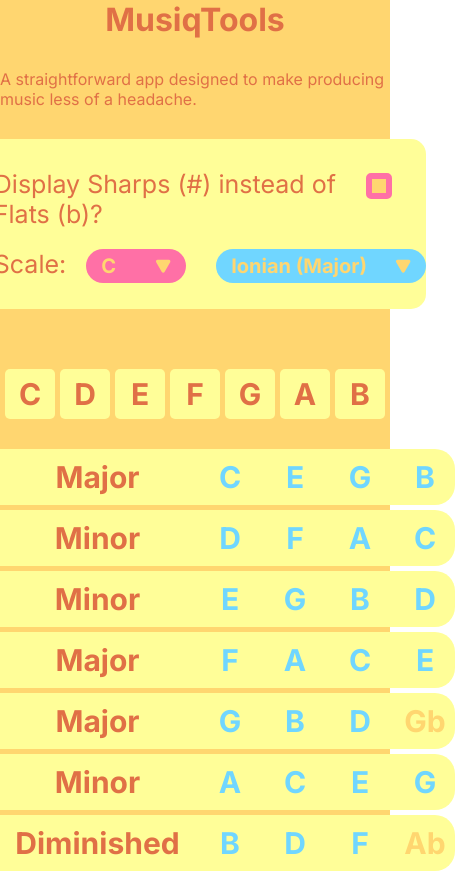
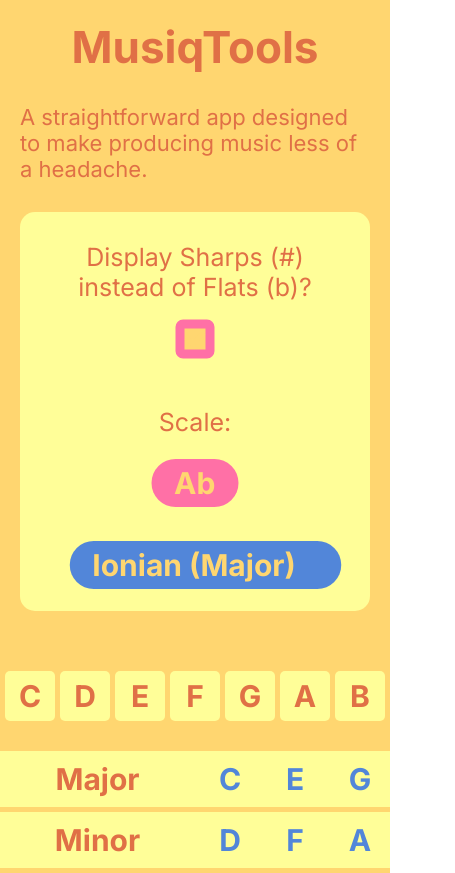
Before and after one commit to JoshSilveous/old-musiqtools, a React (Create React App) app: page / in a window 390 px wide. Shown: the top 873 px of the page, 455 px wide, since content can reach past the window. Built offline with nearby package versions, Linux system fonts and the light colour scheme.

Commit message:
added some CSS in JForm for mobile- still WIP

```diff
--- /dev/null
+++ b/src/App.css
@@ -0,0 +1,2 @@
+@import url('./App_Desktop.css');
+@import url('./App_Mobile.css') screen and (max-width: 768px);
--- a/src/App.tsx
+++ b/src/App.tsx
@@ -1,3 +1,4 @@
+import './App.css'
 import ScaleInfo from './components/ScaleInfo'
 import ScaleMenu from './components/ScaleMenu'
 import { ScaleContextConsumer } from './ScaleContext'
@@ -18,7 +19,7 @@
         background: '#FFD670',
         text: '#e07046',
         accent1: '#FF70A6',
-        accent2: '#70D6FF'
+        accent2: '#5286d9'
     }
     const [themeValues, setThemeValues] = useState<ThemeValuesType>(theme2)
     const lightenedThemeValues: ThemeValuesType = {
@@ -29,22 +30,14 @@
     }
 
 
-
     const theme: ThemeType = { themeValues, lightenedThemeValues, setThemeValues }
 
-    const appStyle: React.CSSProperties = {
-        color: themeValues.text,
-        backgroundColor: themeValues.background,
-        display: 'flex',
-        justifyContent: 'center',
-        alignItems: 'center',
-        flexDirection: 'column',
-        gap: '30px',
-        minHeight: '100vh'
-    }
 
     return (
-        <div style={appStyle}>
+        <div className="app" style={{
+            color: themeValues.text,
+            backgroundColor: themeValues.background
+        }}>
             <h1>MusiqTools</h1>
             <p>A straightforward app designed to make producing music less of a headache.</p>
             <ScaleContextConsumer>
@@ -63,4 +56,3 @@
 }
 
 export default App
-export var reference: string[]
--- /dev/null
+++ b/src/App_Desktop.css
@@ -0,0 +1,76 @@
+@import url('./App_Mobile.css') screen and (max-width: 600px);
+
+.app {
+    display: flex;
+    justify-content: center;
+    align-items: center;
+    flex-direction: column;
+    gap: 30px;
+    min-height: 100vh;
+    padding: 20px;
+    overflow: auto;
+    background-color: #FFD670;
+}
+
+    .scale-menu {
+        display: flex;
+        flex-direction: column;
+        justify-content: center;
+        align-items: center;
+        width: fit-content;
+        height: fit-content;
+        gap: 20px;
+        flex-wrap: wrap;
+
+    }
+        .scale-menu__row {
+            display: flex;
+            gap: 20px;
+            font-size: 25px;
+        }
+            .scale-menu__row__JCheckboxContainer {
+                margin: 4px;
+            }
+
+            .scale-menu__row__JSelectContainer-scale {
+                width: 70px;
+                height: fit-content;
+            }
+
+            .scale-menu__row__JSelectContainer-mode {
+                width: 180px;
+                margin-left: 20px;
+            }
+
+        .scale-info__scale {
+            display: flex;
+            flex-direction: row;
+            font-size: 30px;
+            gap: 5px;
+            margin-top: 30px;
+        }
+            .scale-info__scale__item {
+                width: 50px;
+                height: 50px;
+                display: flex;
+                justify-content: center;
+                align-items: center;
+                border-radius: 5px;
+                font-weight: 700;
+            }
+
+    /*scale-info*/
+        .scale-info__chord {
+            display: flex;
+            gap: 5px;
+            border-radius: 20px;
+        }
+            .scale-info__chord__item {
+                padding: 10px;
+                width: 40px;
+                display: flex;
+                align-items: center;
+                justify-content: center;
+                font-size: 30px;
+                font-weight: 700;
+            }
--- /dev/null
+++ b/src/App_Mobile.css
@@ -0,0 +1,40 @@
+.app {
+    background-color: #2c3f43;
+    font-size: 22px;
+}
+.scale-menu {
+    gap: 10px;
+}
+.scale-menu__row {
+    flex-direction: column;
+    align-items: center;
+    justify-items: flex-start;
+    min-height: fit-content;
+    text-align: center;
+}
+
+.scale-menu__row__JCheckboxContainer {
+    scale: 150%;
+    margin-bottom: 45px;
+}
+
+.scale-menu__row__JSelectContainer-scale {
+    display: flex;
+    justify-content: center;
+    z-index: 1;
+    margin-top: 10px;
+    text-align: left;
+    width: auto;
+    height: auto;
+    scale: 150%;
+}
+.scale-menu__row__JSelectContainer-mode {
+    display: flex;
+    justify-content: center;
+    margin-top: 30px;
+    text-align: left;
+    width: auto;
+    height: auto;
+    scale: 150%;
+
+}
--- a/src/ScaleContext.tsx
+++ b/src/ScaleContext.tsx
@@ -2,22 +2,16 @@
 import { ScaleContextProviderProps, ScaleContextProviderType, scaleSettingsType } from './Main_Types'
 
 
-
 const { Provider, Consumer } = React.createContext<ScaleContextProviderType>({} as ScaleContextProviderType)
-
-
-
 
 function ScaleContextProvider({ children }: ScaleContextProviderProps): JSX.Element {
 
     const scaleDefaultSettings: scaleSettingsType = { scale: 4, mode: 0, isSharp: false }
-
     const [scaleSettings, setScaleSettings] = React.useState(scaleDefaultSettings)
 
     const scaleLetOptions = scaleSettings.isSharp ?
         ['G#', 'A', 'A#', 'B', 'C', 'C#', 'D', 'D#', 'E', 'F', 'F#', 'G'] :
         ['Ab', 'A', 'Bb', 'B', 'C', 'Db', 'D', 'Eb', 'E', 'F', 'Gb', 'G']
-
     const scaleModeOptions =
         ['Ionian (Major)', 'Dorian', 'Phrygian', 'Lydian', 'Mixolydian', 'Aeolian (Minor)', 'Locrian']
 
--- a/src/components/ScaleInfoComponents/ScaleInfoChords.tsx
+++ b/src/components/ScaleInfoComponents/ScaleInfoChords.tsx
@@ -2,14 +2,6 @@
 import { generateMajor7Chord, generateMinor7Chord, generateDiminishedChord, toRomanNumeral } from "./ScaleInfoChords_Functions"
 
 function ScaleInfoChords({ context, theme }: ScaleContextPropsType & ScaleThemePropsType) {
-
-    let CMaj = generateMajor7Chord(4).map(item => context.scaleLetOptions[item])
-    let AMin = generateMinor7Chord(1).map(item => context.scaleLetOptions[item])
-    let BDim = generateDiminishedChord(3).map(item => context.scaleLetOptions[item])
-
-    console.log('Major: ', CMaj)
-    console.log('Minor: ', AMin)
-    console.log('Diminished: ', BDim)
 
     let modeFormula: number[] = []
     /*      0 = Major
@@ -42,41 +34,36 @@
                 break
         }
 
-        const chordIndividualStyle: React.CSSProperties = {
-            padding: '10px',
-            width: '40px',
-            display: 'flex',
-            alignItems: 'center',
-            justifyContent: 'center',
-            fontSize: '30px',
-            fontWeight: '700'
-        }
-
         let currentChordRoman: string = toRomanNumeral(index + 1)
         if (item !== 0) { currentChordRoman = currentChordRoman.toLowerCase() }
         if (item === 2) { currentChordRoman = currentChordRoman + '°' }
         return (
-            <div style={{
-                display: 'flex',
-                gap: '5px',
-                backgroundColor: theme.lightenedThemeValues.background,
-                borderRadius: '20px'
-
-            }}>
-                <div style={chordIndividualStyle}>
+            <div
+                className='scale-info__chord'
+                style={{
+                    backgroundColor: theme.lightenedThemeValues.background,
+                }}
+            >
+                <div className='scale-info__chord__item'>
                     {currentChordRoman}
                 </div>
-                <div style={{ ...chordIndividualStyle, width: '175px' }}>
+                <div
+                    className='scale-info__chord__item'
+                    style={{ width: '175px' }}
+                >
                     {chordType}
                 </div>
 
                 {/* Maps over each item in the chord */}
-                {chord.map(item => {
+                {chord.map((item, index) => {
                     return (
-                        <div style={{
-                            ...chordIndividualStyle,
-                            color: context.scaleNum.includes(item) ? theme.themeValues.accent2 : theme.themeValues.background
-                        }}>
+                        <div
+                            className='scale-info__chord__item'
+                            style={{
+                                color: context.scaleNum.includes(item) ? theme.themeValues.accent2 : theme.themeValues.background
+                            }}
+                            key={index}
+                        >
                             {context.scaleLetOptions[item]}
                         </div>)
                 })}
--- a/src/components/ScaleInfoComponents/ScaleInfoScale.tsx
+++ b/src/components/ScaleInfoComponents/ScaleInfoScale.tsx
@@ -2,28 +2,21 @@
 
 function ScaleInfoScale({ context, theme }: ScaleContextPropsType & ScaleThemePropsType) {
 
-    const scaleLetIndividualContainer: React.CSSProperties = {
-        backgroundColor: theme.lightenedThemeValues.background,
-        width: '50px',
-        height: '50px',
-        display: 'flex',
-        justifyContent: 'center',
-        alignItems: 'center',
-        borderRadius: '5px',
-        color: theme.themeValues.text,
-        fontWeight: '700'
-    }
     const scaleLetDisplay = context.scaleLet.map((item, index) => {
-        return (<div style={scaleLetIndividualContainer} key={index}>{item}</div>)
+        return (
+            <div
+                className='scale-info__scale__item'
+                style={{
+                    backgroundColor: theme.lightenedThemeValues.background,
+                    color: theme.themeValues.text
+                }}
+                key={index}
+            >
+                {item}
+            </div>)
     })
     return (
-        <div style={{
-            display: 'flex',
-            flexDirection: 'row',
-            fontSize: '30px',
-            gap: '5px',
-            marginTop: '30px'
-        }}>
+        <div className='scale-info__scale'>
             {scaleLetDisplay}
         </div>
     )
--- a/src/components/ScaleMenu.tsx
+++ b/src/components/ScaleMenu.tsx
@@ -12,24 +12,17 @@
         })
     }
 
-    const scaleMenuSingleStyle: React.CSSProperties = {
-        display: 'flex',
-        gap: '20px',
-        fontSize: '25px'
-    }
-    const scaleMenuAllStyle: React.CSSProperties = {
-        display: 'flex',
-        flexDirection: 'column',
-        justifyContent: 'center',
-        alignItems: 'center',
-        gap: '20px'
-    }
+    return (
+        <div className='scale-menu'>
+            <div className='scale-menu__row'>
+                Display Sharps (#) instead of Flats (b)?
+                {//Temporary
+                }
 
-    return (
-        <div style={scaleMenuAllStyle}>
-            <div style={scaleMenuSingleStyle}>
-                Display Sharps (#) instead of Flats (b)?
-                <div style={{ margin: '4px' }}>
+
+
+
+                <div className='scale-menu__row__JCheckboxContainer'>
                     <JCheckbox
                         defaultState={false}
                         primaryColor={theme.themeValues.accent1}
@@ -38,11 +31,9 @@
                     />
                 </div>
             </div>
-            <div style={scaleMenuSingleStyle}>
+            <div className='scale-menu__row'>
                 Scale:
-                <div style={{
-                    width: '70px'
-                }}>
+                <div className="scale-menu__row__JSelectContainer-scale">
                     <JSelect
                         options={context.scaleLetOptions}
                         defaultIndex={4}
@@ -52,8 +43,7 @@
                         returnFunction={(value: number) => updateScaleContext('scale', value)}
                     />
                 </div>
-                <div style={{ width: '20px' }}></div>
-                <div style={{ width: '180px' }}>
+                <div className="scale-menu__row__JSelectContainer-mode">
                     <JSelect
                         options={context.scaleModeOptions}
                         defaultIndex={0}
--- /dev/null
+++ b/src/libraries/JForm.css
@@ -0,0 +1,45 @@
+.JForm__buttonstyle {
+    display: flex;
+    align-items: center;
+    justify-content: flex-start;
+    white-space: nowrap;
+}
+
+.JForm__menustyle {
+    height: min-content;
+    font-weight: 700;
+    font-size: 20px;
+    padding: 5px 15px;
+    border-radius: 18px;
+    transition: background-color 0.2s ease, max-height 0.5s ease;
+    cursor: pointer;
+    overflow: hidden;
+    user-select: none;
+    position: absolute;
+    border: none;
+    appearance: none;
+
+}
+
+.JForm-mobile {
+    display: none;
+}
+.JForm-desktop {
+    display: block;
+}
+
+@media screen and (max-width: 768px) {
+    .JForm__menustyle {
+        position: relative;
+        top: 0;
+        left: 0;
+        right: 0;
+        bottom: 0;
+    }
+    .JForm-mobile {
+        display: block;
+    }
+    .JForm-desktop {
+        display: none;
+    }
+}
--- a/src/libraries/JForm.tsx
+++ b/src/libraries/JForm.tsx
@@ -1,4 +1,5 @@
 import React from 'react'
+import './JForm.css'
 import { ReactComponent as DropDownArrow } from '../assets/DropDownArrow.svg'
 import { ReactComponent as CheckmarkActive } from '../assets/checkbox_active.svg'
 import { JCheckboxProps, JSelectProps } from './Libraries_Types'
@@ -28,27 +29,11 @@
 
 
     // Styles
-    const buttonstyle: React.CSSProperties = {
-        display: 'flex',
-        alignItems: 'center',
-        justifyContent: 'flex-start',
-        width: width,
-        whiteSpace: 'nowrap'
-    }
+
     const menustyle: React.CSSProperties = {
         backgroundColor: hoverState, //primaryColor
         color: textColor,
-        height: 'min-content',
-        fontWeight: '700',
-        fontSize: '20px',
-        padding: '5px 15px',
-        borderRadius: '18px',
-        transition: 'background-color 0.2s ease, max-height 0.5s ease',
-        maxHeight: dropDownOpen ? divSizeOpened : divSizeClosed,
-        cursor: 'pointer',
-        overflow: 'hidden',
-        userSelect: 'none',
-        position: 'absolute'
+        maxHeight: dropDownOpen ? divSizeOpened : divSizeClosed
     }
 
 
@@ -74,9 +59,8 @@
         })
     }
 
-
-    // Maps out all the options in the dropdown menu
-    const optionElements: any = options.map((item, index) => {
+    // Maps out all the options in the dropdown menu for DESKTOP
+    const optionElements = options.map((item, index) => {
         return (
             <div
                 key={index}
@@ -88,15 +72,37 @@
             >{item}</div>)
     })
 
+    // Maps out options for MOBILE
+    const mobileOptionElements = options.map((item, index) => {
+        return (
+            <option key={index} value={index} onClick={() => setCurrentOption(index)}>
+                {item}
+            </option>
+        )
+    })
 
     return (
-        <div style={menustyle}
+        <>
+
+            <select className="JForm__menustyle JForm-mobile" style={{
+                backgroundColor: primaryColor,
+                color: textColor
+            }} name="cars" id="cars">
+                {mobileOptionElements}
+            </select>
+
+            <div
+                className='JForm__menustyle JForm-desktop'
+                style={menustyle}
                 onMouseEnter={onHover}
                 onMouseLeave={onHoverExit}
                 onClick={toggleDropDown}
             >
                 <div
-                style={buttonstyle}
+                    className='JForm__buttonstyle'
+                    style={{
+                        width: width
+                    }}
                     ref={inputRef}
                 >
                     {options[currentOption]}
@@ -122,6 +128,7 @@
                 </div>
 
             </div>
+        </>
     )
 }
 
```
Lines whose indentation alone changed are shown as unchanged.
